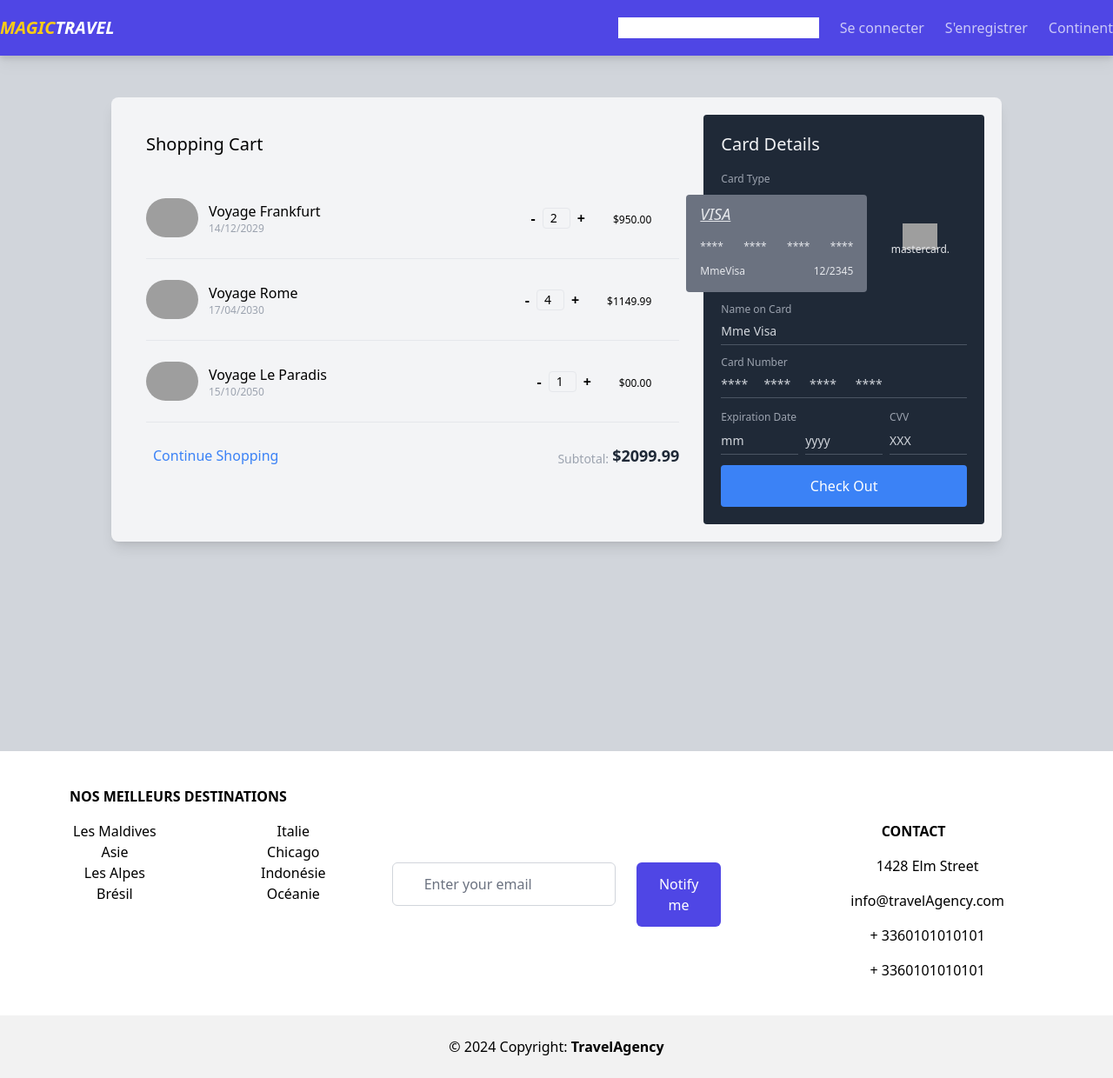
After one commit to SoizicMM/travelagency, a Flask app: page /shop in a window 1280 px wide. The commit adds this page. Shown: the whole page at 87% size. Run offline with Flask 3, Linux system fonts and the light colour scheme; some libraries are stand-ins or nearby versions; grey boxes are pictures that could not be loaded.

Commit message:
Mise A jour Base+shop

```diff
--- a/main.py
+++ b/main.py
@@ -83,5 +83,9 @@ def continent():
 def destination():
   return render_template("destination.html")
 
+@app.route('/shop')
+def shop():
+  return render_template("shop.html")
+
 
 app.run(host='0.0.0.0', port=81)
--- a/templates/base.html
+++ b/templates/base.html
@@ -52,12 +52,13 @@
 
 
     <div class="mx-6 py-10 text-center">
+      <h6 class="mb-4 ml-14 flex items-center justify-center font-semibold uppercase md:justify-start"> Nos Meilleurs Destinations </h6>
       <section class="grid grid-cols-3">
         <!-- nos meilleurs destination -->
       <div class="flex justify-around">
+
         <!-- premier colonne -->
-        <div class="">
-          <h6 class="mb-4 flex items-center justify-center font-semibold uppercase md:justify-start"> Nos Meilleurs Destination </h6>
+        <div class="mb-4  items-center justify-center">
           <p><a href="#!" class="mb-4">Les Maldives</a></p>
           <p><a href="#!" class="mb-4">Asie</a></p>
           <p><a href="#!" class="mb-4">Les Alpes</a></p>
@@ -67,7 +68,7 @@
 
         <!-- Useful links section -->
         <!-- seconde colonne -->
-        <div class="mt-10">
+        <div>
           <p><a href="#!" class="mb-4">Italie</a></p>
           <p><a href="#!" class="mb-4">Chicago</a></p>
           <p><a href="#!" class="mb-4">Indonésie</a></p>
@@ -100,7 +101,7 @@
             <span class="me-3 [&>svg]:h-5 [&>svg]:w-5">
               <svg xmlns="http://www.w3.org/2000/svg" viewBox="0 0 24 24" fill="currentColor"></svg>
             </span>
-            #
+            1428 Elm Street
           </p>
           <p class="mb-4 flex items-center justify-center">
             <span class="me-3 [&>svg]:h-5 [&>svg]:w-5">
--- /dev/null
+++ b/templates/shop.html
@@ -0,0 +1,278 @@
+{% extends 'base.html' %}
+
+{% block content %}
+  {% if erreur %}
+    <p class="text-red-600 text-center text-lg pb-2"><strong>Erreur:</strong> {{ erreur }} </p>
+  {% endif %}
+<div class="h-screen bg-gray-300">
+  <div class="py-12">
+
+
+    <div class="max-w-md mx-auto bg-gray-100 shadow-lg rounded-lg  md:max-w-5xl">
+        <div class="md:flex ">
+            <div class="w-full p-4 px-5 py-5">
+
+              <div class="md:grid md:grid-cols-3 gap-2 ">
+
+                <div class="col-span-2 p-5">
+
+                  <h1 class="text-xl font-medium ">Shopping Cart</h1>
+
+                  <div class="flex justify-between items-center mt-6 pt-6">
+                    <div class="flex  items-center">
+                      <img src="https://cdn.britannica.com/01/701-050-5323A0DD/Romer-town-hall-Germany-Frankfurt-am-Main.jpg" width="60" class="rounded-full ">
+
+                      <div class="flex flex-col ml-3">
+                        <span class="md:text-md font-medium">Voyage Frankfurt</span>
+                        <span class="text-xs font-light text-gray-400">14/12/2029</span>
+
+                      </div>
+
+
+                    </div>
+
+                    <div class="flex justify-center items-center">
+
+                      <div class="pr-8 flex ">
+                        <span class="font-semibold">-</span>
+                        <input type="text" class="focus:outline-none bg-gray-100 border h-6 w-8 rounded text-sm px-2 mx-2" value="2">
+                        <span class="font-semibold">+</span>
+                      </div>
+
+                      <div class="pr-8 ">
+
+                        <span class="text-xs font-medium">$950.00</span>
+                      </div>
+                      <div>
+                        <i class="fa fa-close text-xs font-medium"></i>
+                      </div>
+
+                    </div>
+
+                  </div>
+
+
+
+
+
+
+
+
+
+                  <div class="flex justify-between items-center pt-6 mt-6 border-t">
+                    <div class="flex  items-center">
+                      <img src="https://a.cdn-hotels.com/gdcs/production40/d811/5e89ad90-8f10-11e8-b6b0-0242ac110007.jpg" width="60" class="rounded-full ">
+
+                      <div class="flex flex-col ml-3 ">
+                        <span class="text-md font-medium w-auto">Voyage Rome </span>
+                        <span class="text-xs font-light text-gray-400">17/04/2030</span>
+
+                      </div>
+
+
+                    </div>
+
+                    <div class="flex justify-center items-center">
+
+                      <div class="pr-8 flex">
+                        <span class="font-semibold">-</span>
+                        <input type="text" class="focus:outline-none bg-gray-100 border h-6 w-8 rounded text-sm px-2 mx-2" value="4">
+                        <span class="font-semibold">+</span>
+                      </div>
+
+                      <div class="pr-8">
+
+                        <span class="text-xs font-medium">$1149.99</span>
+                      </div>
+                      <div>
+                        <i class="fa fa-close text-xs font-medium"></i>
+                      </div>
+
+                    </div>
+
+                  </div>
+
+
+
+
+
+
+
+
+
+
+
+                  <div class="flex justify-between items-center mt-6 pt-6 border-t">
+                    <div class="flex  items-center">
+                      <img src="https://www.famillechretienne.fr/sites/default/files/dpistyles/ena_16_9_extra_big/node_31215/37739/public/old_fc_content/fc_import_content/20200911/paradis.jpg?itok=n6gEv3Mb1602153384" width="60" class="rounded-full ">
+
+                      <div class="flex flex-col ml-3 ">
+                        <span class="text-md font-medium">Voyage Le Paradis</span>
+                        <span class="text-xs font-light text-gray-400">15/10/2050</span>
+
+                      </div>
+
+
+                    </div>
+
+                    <div class="flex justify-center items-center">
+
+                      <div class="pr-8 flex">
+                        <span class="font-semibold">-</span>
+                        <input type="text" class="focus:outline-none bg-gray-100 border h-6 w-8 rounded text-sm px-2 mx-2" value="1">
+                        <span class="font-semibold">+</span>
+                      </div>
+
+                      <div class="pr-8">
+
+                        <span class="text-xs font-medium">$00.00</span>
+                      </div>
+                      <div>
+                        <i class="fa fa-close text-xs font-medium"></i>
+                      </div>
+
+                    </div>
+
+                  </div>
+
+
+
+                  <div class="flex justify-between items-center mt-6 pt-6 border-t">
+                    <div class="flex items-center">
+                      <i class="fa fa-arrow-left text-sm pr-2"></i>
+                      <span class="text-md  font-medium text-blue-500">Continue Shopping</span>
+                    </div>
+
+                    <div class="flex justify-center items-end">
+                      <span class="text-sm font-medium text-gray-400 mr-1">Subtotal:</span>
+                      <span class="text-lg font-bold text-gray-800 "> $2099.99</span>
+
+                    </div>
+
+                  </div>
+
+
+
+
+
+
+
+
+
+                </div>
+                <div class=" p-5 bg-gray-800 rounded overflow-visible">
+
+                  <span class="text-xl font-medium text-gray-100 block pb-3">Card Details</span>
+
+                  <span class="text-xs text-gray-400 ">Card Type</span>
+
+                  <div class="overflow-visible flex justify-between items-center mt-2">
+
+
+
+
+                    <div class="rounded w-52 h-28 bg-gray-500 py-2 px-4 relative right-10">
+
+                      <span class="italic text-lg font-medium text-gray-200 underline">VISA</span>
+
+                      <div class="flex justify-between items-center pt-4 ">
+
+                        <span class="text-xs text-gray-200 font-medium">****</span>
+                        <span class="text-xs text-gray-200 font-medium">****</span>
+                        <span class="text-xs text-gray-200 font-medium">****</span>
+                        <span class="text-xs text-gray-200 font-medium">****</span>
+
+                      </div>
+
+                      <div class="flex justify-between items-center mt-3">
+
+                        <span class="text-xs  text-gray-200">MmeVisa</span>
+                        <span class="text-xs  text-gray-200">12/2345</span>
+                      </div>
+
+
+
+                    </div>
+
+
+
+
+
+
+                    <div class="flex justify-center  items-center flex-col">
+
+                      <img src="https://img.icons8.com/color/96/000000/mastercard-logo.png" width="40" class="relative right-5" />
+                      <span class="text-xs font-medium text-gray-200 bottom-2 relative right-5">mastercard.</span>
+
+                    </div>
+
+                  </div>
+
+
+
+
+                  <div class="flex justify-center flex-col pt-3">
+                    <label class="text-xs text-gray-400 ">Name on Card</label>
+                    <input type="text" class="focus:outline-none w-full h-6 bg-gray-800 text-white placeholder-gray-300 text-sm border-b border-gray-600 py-4" placeholder="Mme Visa">
+                  </div>
+
+
+                  <div class="flex justify-center flex-col pt-3">
+                    <label class="text-xs text-gray-400 ">Card Number</label>
+                    <input type="text" class="focus:outline-none w-full h-6 bg-gray-800 text-white placeholder-gray-300 text-sm border-b border-gray-600 py-4" placeholder="****     ****      ****      ****">
+                  </div>
+
+
+
+
+                  <div class="grid grid-cols-3 gap-2 pt-2 mb-3">
+
+                    <div class="col-span-2 ">
+
+                      <label class="text-xs text-gray-400">Expiration Date</label>
+                      <div class="grid grid-cols-2 gap-2">
+
+                        <input type="text" class="focus:outline-none w-full h-6 bg-gray-800 text-white placeholder-gray-300 text-sm border-b border-gray-600 py-4" placeholder="mm">
+                        <input type="text" class="focus:outline-none w-full h-6 bg-gray-800 text-white placeholder-gray-300 text-sm border-b border-gray-600 py-4" placeholder="yyyy">
+
+                      </div>
+
+
+
+                    </div>
+
+                    <div class="">
+                      <label class="text-xs text-gray-400">CVV</label>
+                      <input type="text" class="focus:outline-none w-full h-6 bg-gray-800 text-white placeholder-gray-300 text-sm border-b border-gray-600 py-4" placeholder="XXX">
+
+                    </div>
+
+                  </div>
+
+
+
+
+
+                  <button class="h-12 w-full bg-blue-500 rounded focus:outline-none text-white hover:bg-blue-600">Check Out</button>
+
+
+
+
+
+
+
+
+
+
+                </div>
+
+
+              </div>
+
+
+           </div>
+        </div>
+    </div>
+    </div>
+</div>
+{% endblock %}
```
